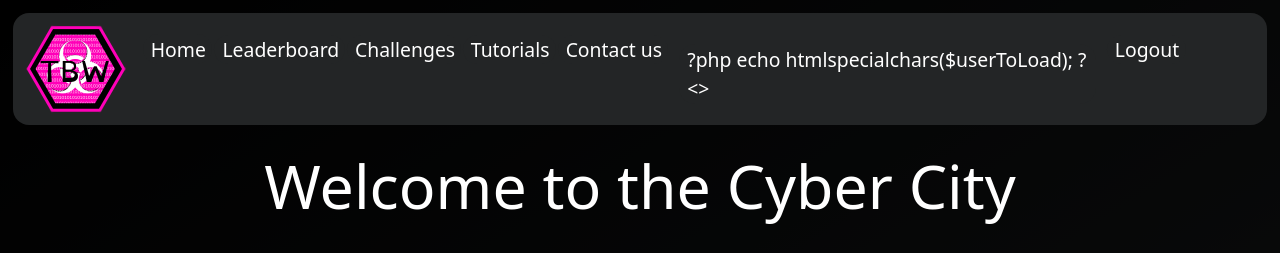
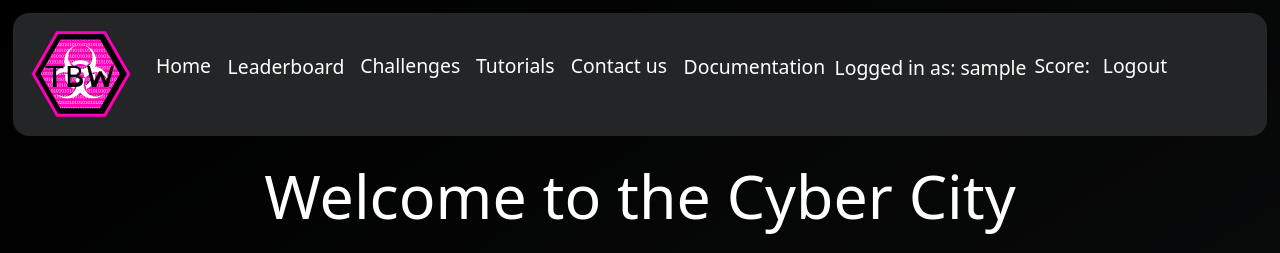
Before and after one commit to yeahrandom/CyberCity-refactorEdition, a PHP site: page /index.php in a window 1280 px wide. Shown: the top 253 px of the page. Run offline with PHP 8.4, Linux system fonts and the light colour scheme; the visitor is signed in with stand-in values (Sample User, id 1); data that the repository does not hold is empty.

Commit message:
brokentuehbuahg
broken broke n broken

```diff
--- a/website/css/Styles.css
+++ b/website/css/Styles.css
@@ -1,15 +1,27 @@
+.align-right {
+    float: right !important;
+
+
+}
+
+
 .navbar_Dark {
     background: #232526;
     font-size: 110%;
+
 
     color: white;
     border-radius: 1rem;
     margin-left: 1%;
     margin-right: 1%;
     margin-top: 1%;
-    padding: 0.1%;
+    padding: 0.5%;
+
+
     -webkit-font-smoothing: antialiased;
 }
+
+
 
 .center {
     display: block;
@@ -24,7 +36,7 @@
     border-bottom-style: solid;
 }
 
-.leaderbord{
+.leaderboard{
     border: white;
     border-color: white;
     border-bottom-style: solid;
--- a/website/template.php
+++ b/website/template.php
@@ -8,7 +8,6 @@
     <!-- Bootstrap CSS -->
     <link rel="stylesheet" href="css/bootstrap.min.css">
     <link rel="stylesheet" href="css/Styles.css">
-
 </head>
 <body>
 <!-- Navigation Bar -->
@@ -38,14 +37,16 @@
                     <li class="nav-item"><a class="nav-link navbar_Dark" href="leaderboard.php">Leaderboard</a></li>
                     <li class="nav-item"><a class="nav-link navbar_Dark" href="challengesList.php">Challenges</a></li>
                     <li class="nav-item"><a class="nav-link navbar_Dark" href="tutorialList.php">Tutorials</a></li>
-               <li class="nav-item"><a class="nav-link navbar_Dark" href="contact.php">Contact&nbsp;us</a>  <!--why doesnt this work. nvm figured it out-->
+                    <li class="nav-item"><a class="nav-link navbar_Dark" href="contact.php">Contact&nbsp;us</a>  <!--why doesnt this work-->
+                    ';
+                    echo "
+                    <!--IT TOOK 3 HOURS JUST TO GET THIS FAR, AND IT DOESNT WORK-->
+                    <li class='nav-item' ><a class='nav-link navbar_Dark' href='/Writerside/topics/welcome.md'>Documentation</a></li>
+                    <li class='nav-item align-right' ><p class='navbar_Dark'>Logged&nbsp;in&nbsp;as:&nbsp;" . $_SESSION["username"] . "&nbsp;&nbsp;</p></li>
+                    <li class='nav-item align-right'' ><p class='navbar_Dark'>Score:&nbsp;" . $userScore . "</p></li>
+                    <li class='nav-item align-right'' ><a class='nav-link navbar_Dark' href='logout.php'>Logout</a></li>
+                    ";
 
-
-               <li class="nav-item nav-link navbar_Dark">?php echo htmlspecialchars($userToLoad); ?<></li>
-
-               <li class="nav-item"><a class="nav-link navbar_Dark" href="logout.php">Logout</a></li>
-
-                    ';
                     if ($_SESSION["access_level"] == $accessLevel) {
 
                         ?>
@@ -68,6 +69,8 @@
                         </li>
                         <?php
                     }
+
+
 
                 } else {
                     echo '
```
Lines whose indentation alone changed are shown as unchanged.
